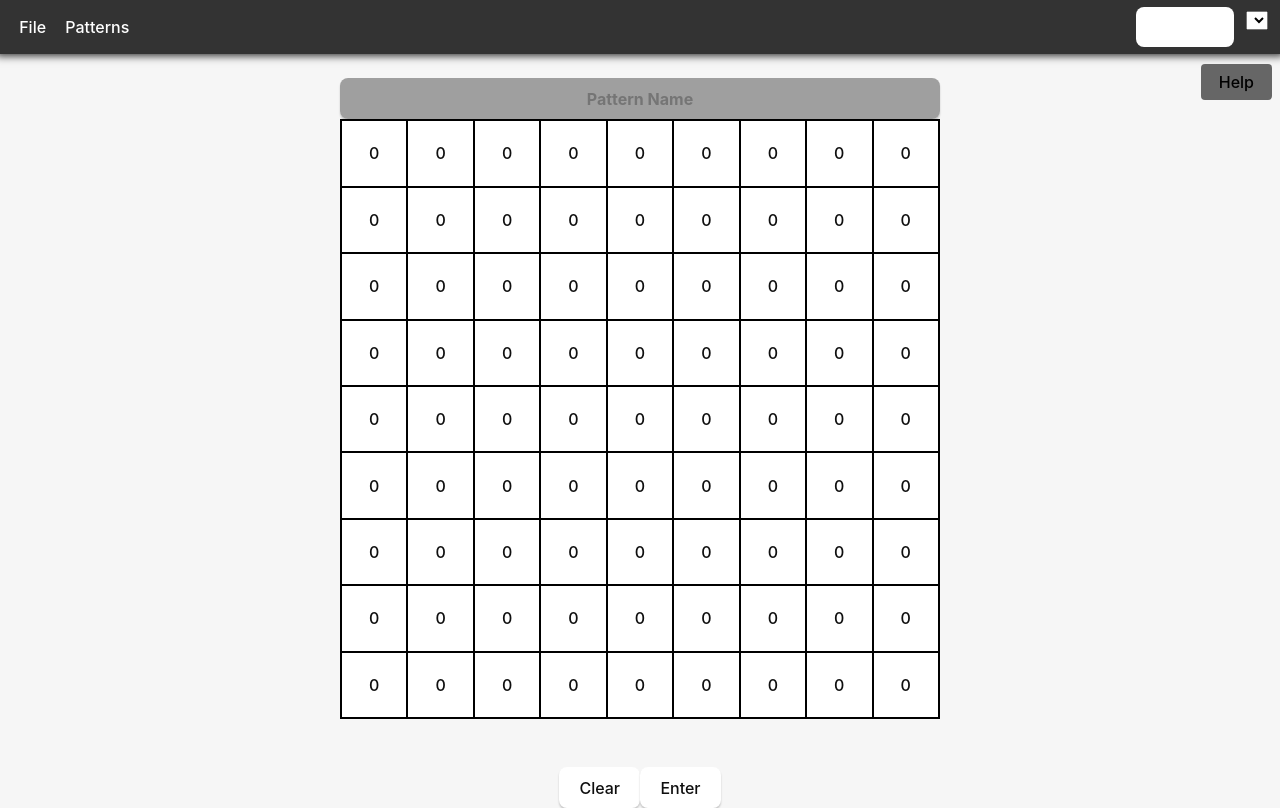
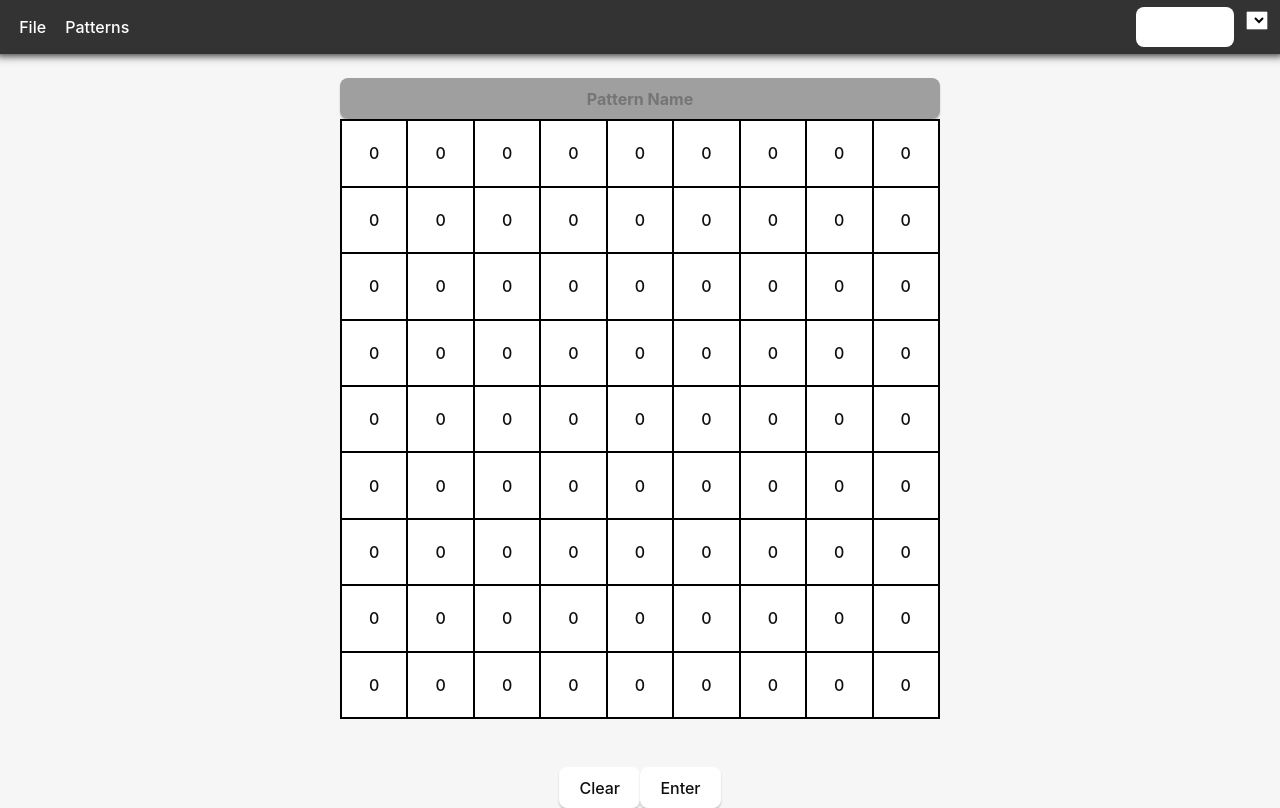
Before and after one commit to samp42/fan-controller, a Vue app: page / in a window 1280 px wide. Built offline with nearby package versions, Linux system fonts and the light colour scheme.

Commit message:
remove help button from home page

```diff
--- a/src/components/Home.vue
+++ b/src/components/Home.vue
@@ -1,12 +1,10 @@
 <script setup lang="ts">
-import { RouterLink } from "vue-router";
 import Table from "./Table.vue";
 
 const defaultPattern = '';
 </script>
 
 <template>
-    <RouterLink to="/help" class="help-link">Help</RouterLink>
     <div style="overflow-x:auto;">
         <!--<input type="text" placeholder="Pattern Name" />-->
         <div class="center">
```
